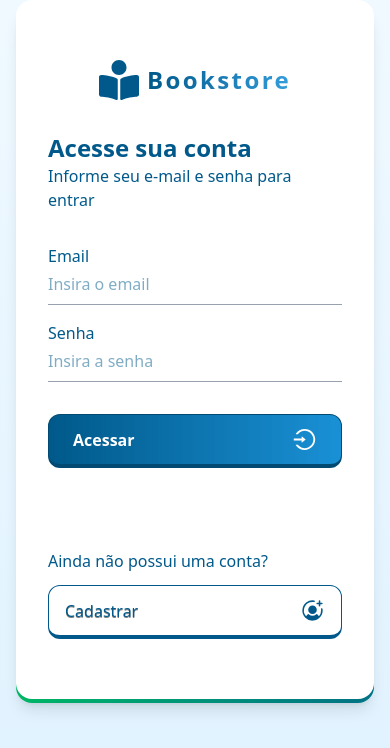
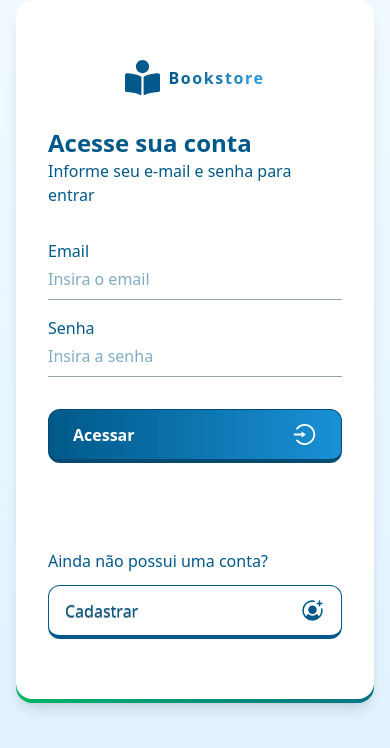
Before and after one commit to danielsantosbr255/demo-bookstore, a React (Vite) app in the folder frontend/: page /sign-in in a window 390 px wide. Shown: the top 748 px of the page. Built offline with nearby package versions, Linux system fonts and the light colour scheme; what tailwindcss-motion would draw is missing.

Commit message:
style(front-logo): add size argument and clear classes

```diff
--- a/frontend/src/components/ui/Logo.tsx
+++ b/frontend/src/components/ui/Logo.tsx
@@ -1,11 +1,11 @@
 import { FaBookReader } from "react-icons/fa";
 import { Link } from "react-router";
 
-function Logo() {
+function Logo({ size = 35 }: { size?: number }) {
   return (
-    <Link to="/" className="flex items-center gap-2 text-primary hover:text-secondary hover:scale-105 transition-all">
-      <FaBookReader size={40} />
-      <strong className="text-2xl font-bold tracking-widest text-gradient">Bookstore</strong>
+    <Link to="/" className="flex items-center motion-preset-slide-up gap-2 hover:text-secondary hover:scale-105 transition-all">
+      <FaBookReader size={size} />
+      <strong className="lg:text-2xl font-bold tracking-widest text-gradient">Bookstore</strong>
     </Link>
   );
 }
```
